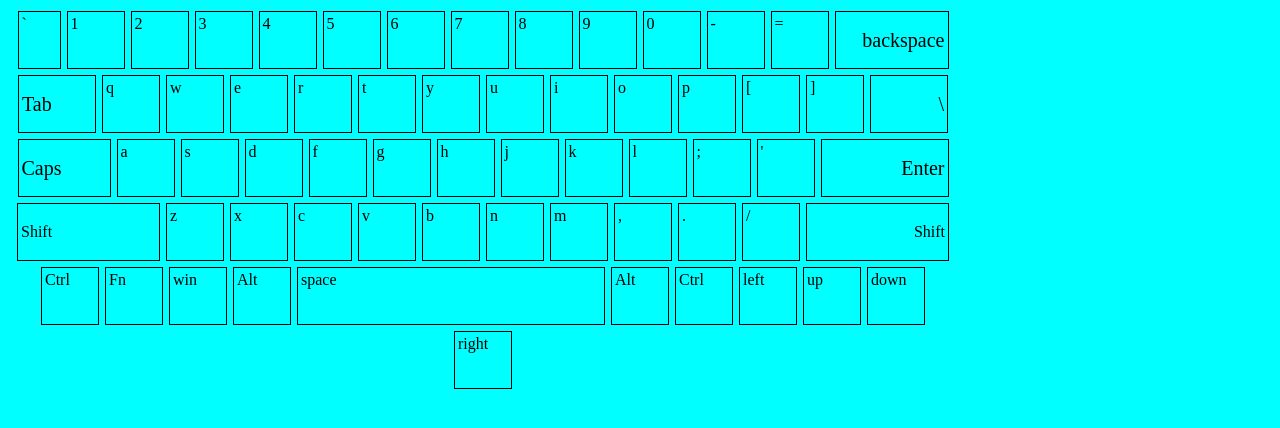
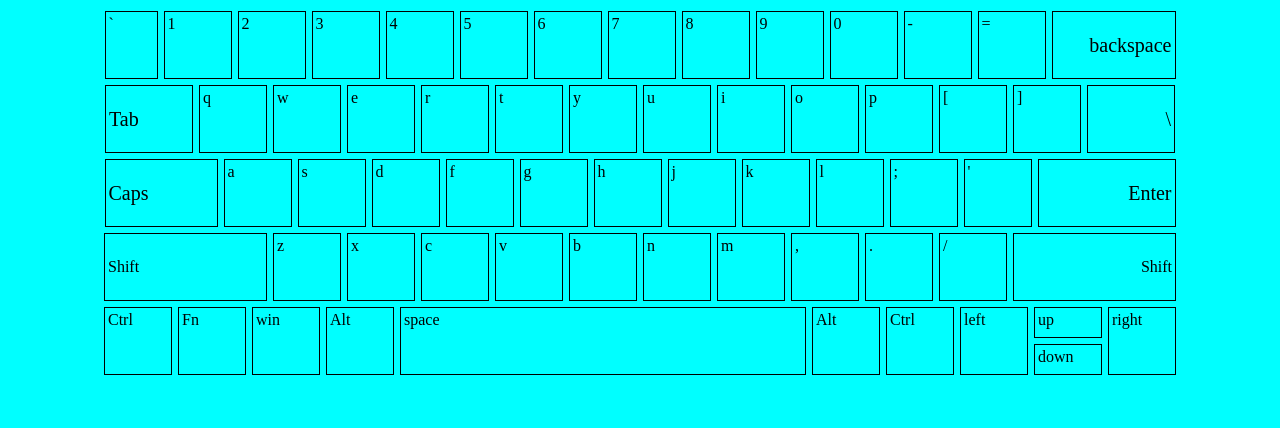
Before and after one commit to VasilinaFreedom/rsschool-cv, a plain HTML site: page Virtual Keyboard/index.html in a window 1280 px wide. Drawn offline with Linux system fonts and the light colour scheme.

Commit message:
create: add last string

```diff
--- a/Virtual Keyboard/index.js
+++ b/Virtual Keyboard/index.js
@@ -1,8 +1,14 @@
+//оболочка для клавы
+let wrapp = document.createElement('div');
+wrapp.className = "wrapper";
+document.body.append(wrapp);
 
+//сама клава
 let div = document.createElement('div');
 div.className = "keyboard";
-document.body.append(div);
+wrapp.append(div);
 
+//клавиши букв и цифр
 let keyboard=[49, 50, 51, 52, 53, 54, 55, 56, 57, 48, 45, 61, 113, 119, 101, 114, 116, 121, 117, 105, 111, 112, 91, 93, 97, 115, 100, 102, 103, 104, 106, 107, 108, 59, 39, 122, 120, 99, 118, 98, 110, 109, 44, 46, 47]
 // document.onkeypress = function(event){
 //     // console.log(event)
@@ -134,10 +140,7 @@ function shiftRight(){
 }
 shiftRight()
 
-let lastKey = ['Ctrl', 'Fn', 'win', 'Alt', 'space', 'Alt', 'Ctrl', 'left', 'up', 'down', 'right']
-let last =document.createElement('div')
-last.className = "last";
-div.append(last)
+
 
 // document.onkeypress = function(event){
 //     console.log(event)
@@ -145,7 +148,19 @@ div.append(last)
 //     last.push(event.code)
 //     console.log(last) //просмотр кодов клавиш (коды цифр и текста в массив )
 // }
-function lastStr(){
+
+//добавление последней строки клавиатуры
+
+let lastString =document.createElement('div')
+lastString.className = "lastString";
+div.append(lastString)
+
+let lastKey = ['Ctrl', 'Fn', 'win', 'Alt', 'space', 'Alt', 'Ctrl']
+let last =document.createElement('div')
+last.className = "last";
+lastString.append(last)
+
+function addLastStr(){
 
     let key=''; //создаем пустую клавишу
     for(let i=0; i<lastKey.length; i++){ //сгружаем туда наши клавиши с массива
@@ -153,4 +168,19 @@ function lastStr(){
     }
     document.querySelector('.last').innerHTML = key; //находим в доке наш новый класс
 }
-lastStr()
+addLastStr()
+
+
+let arrowKey=['left', 'up', 'down', 'right']
+let arrow =document.createElement('div')
+arrow.className = "arrow";
+lastString.append(arrow)
+
+function addArrow(){
+    let key='';
+    for(let i=0; i<arrowKey.length; i++){
+        key+='<div class="key '+arrowKey[i]+'">'+arrowKey[i]+'</div>';
+    }
+    document.querySelector('.arrow').innerHTML = key;
+}
+addArrow()
--- a/Virtual Keyboard/index.scss
+++ b/Virtual Keyboard/index.scss
@@ -1,9 +1,14 @@
 body{
     background-color: aqua;
+    .wrapper{
+        display: flex;
+        justify-content: center;
+        align-items: flex-end;
+    }
 }
 
-.keyboard, .last{
-    width: 950px;
+.keyboard{
+    width: 1100px;
     display: flex;
     flex-direction: row;
     flex-wrap: wrap;
@@ -17,64 +22,94 @@ body{
 
 div{
     .key{
-        width: 50px;
-        height: 50px;
+        width: 60px;
+        height: 60px;
     }
     .quote{
-        width: 35px;
+        width: 45px;
     }
     .back{
-        width: 106px;
-        height: 50px;
+        width: 116px;
+        height: 60px;
         display: flex;
         justify-content: flex-end;
         align-items: center;
         font-size: 20px;
     }
     .tab{
-        width: 70px;
+        width: 80px;
         display: flex;
         justify-content: flex-start;
         align-items: center;
         font-size: 20px;
     }
     .slash{
-        width: 70px;
+        width: 80px;
         display: flex;
         justify-content: flex-end;
         align-items: center;
         font-size: 20px;
     }
     .caps{
-        width: 85px;
+        width: 105px;
         display: flex;
         justify-content: flex-start;
         align-items: center;
         font-size: 20px;
     }
     .enter{
-        width: 120px;
+        width: 130px;
         display: flex;
         justify-content: flex-end;
         align-items: center;
         font-size: 20px;
     }
     .shiftLeft{
-        width: 135px;
+        width: 155px;
         display: flex;
         justify-content: flex-start;
         align-items: center;
     }
     .shiftRight{
-        width: 135px;
+        width: 155px;
         display: flex;
         justify-content: flex-end;
         align-items: center;
     }
     .space{
-        width: 300px;
+        width: 398px;
+    }
+    .last{
+        display: flex;
+    }
+    .arrow{
+        display: grid;
+        grid-template-areas: 'left up up'
+                        'left down right';
+        .key.left{
+            grid-area: left;
+        }
+        .key.up{
+            grid-area: up;
+            height: 23px;
+        }
+        .key.down{
+            grid-area: down;
+            height: 23px;
+        }
+        .key.right{
+            grid-area: right;
+            margin-top: -34px;
+        }
     }
 
+}
+.lastString{
+    width: 1100px;
+    display: flex;
+    flex-direction: row;
+    flex-wrap: wrap;
+    justify-content: center;
 }
 
 .active{
```
Also changed, not shown: Virtual Keyboard/index.css, 1 other file.
